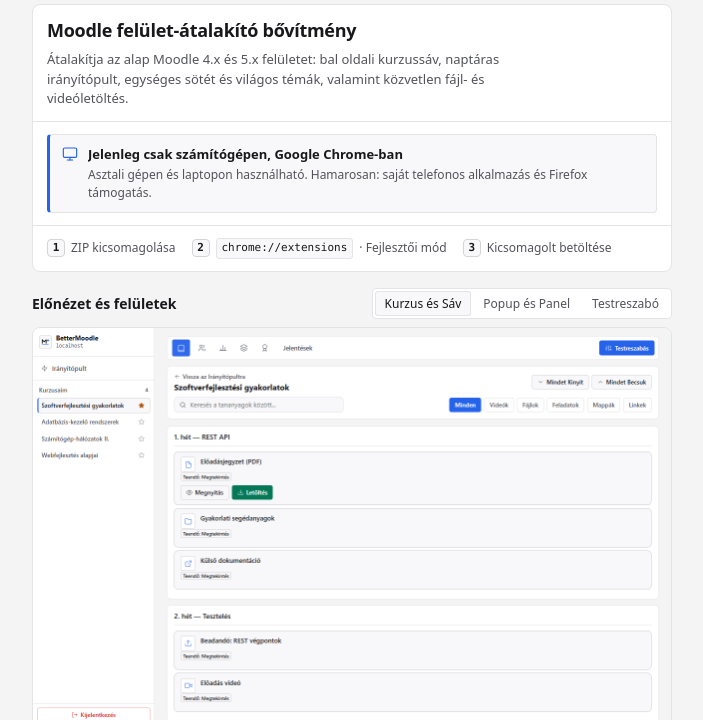
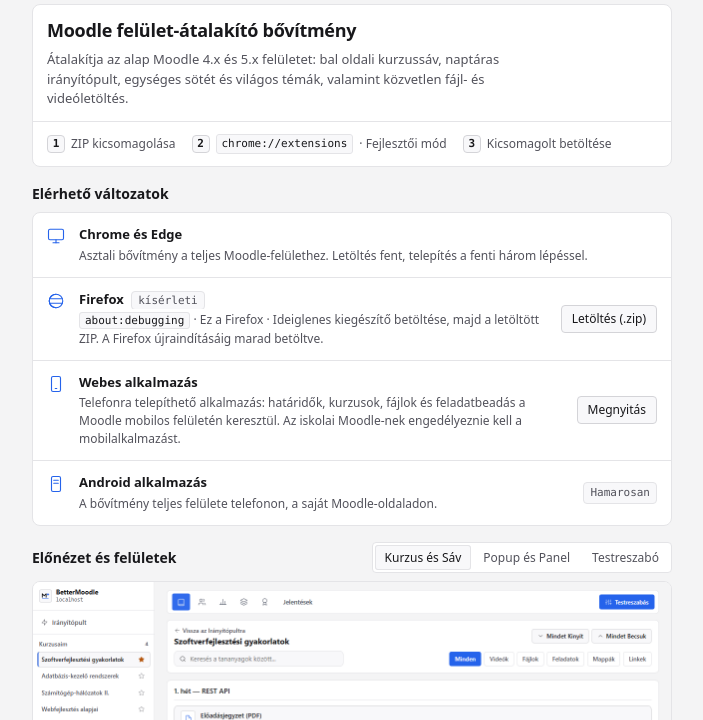
Before and after one commit to CsPS0/BetterMoodle, a browser extension: page website/index.html in a window 1280 px wide. Shown: the part 80-800 px from the top of the page, without its empty margins (288-991 px from the left). Drawn offline with Linux system fonts and the light colour scheme.

Commit message:
Add Firefox build, release all apps, list them on the website
- package.mjs --target firefox builds BetterMoodle-firefox.zip with
  background scripts, a sidebar instead of the side panel and a Gecko
  add-on id; popup and background open the sidebar on Firefox
- release.yml builds the Chrome and Firefox extensions, the web app
  ZIP and, when android/ is present, the Android APK (release-signed
  with repository secrets, otherwise debug-signed)
- New ci.yml runs verify and packages both extensions on every push
- pages.yml publishes the web app under /app/ next to the website
- Website lists the available versions: Chrome/Edge, Firefox
  (experimental), the web app and the upcoming Android app

```diff
--- a/extension/popup/popup.js
+++ b/extension/popup/popup.js
@@ -122,6 +122,12 @@ document.addEventListener('DOMContentLoaded', async () => {
 
   // Side Panel & Options Navigation
   document.getElementById('openSidePanelBtn').addEventListener('click', async () => {
+    // Firefox has a sidebar instead of the side panel; open() must run synchronously in the click handler.
+    const sidebar = (globalThis.browser || chrome).sidebarAction;
+    if (!chrome.sidePanel && sidebar && typeof sidebar.open === 'function') {
+      sidebar.open().catch(() => {}).finally(() => window.close());
+      return;
+    }
     try {
       if (chrome.sidePanel && typeof chrome.sidePanel.open === 'function' && activeTab?.windowId) {
         await chrome.sidePanel.open({ windowId: activeTab.windowId });
--- a/website/index.html
+++ b/website/index.html
@@ -10,7 +10,7 @@
     } catch (_) {}
   </script>
   <title>BetterMoodle</title>
-  <meta name="description" content="Moodle felület-átalakító és fájlletöltő bővítmény." />
+  <meta name="description" content="Moodle felület-átalakító bővítmény Chrome-hoz és Firefoxhoz, telepíthető webes alkalmazással." />
   <link rel="canonical" href="https://csps0.github.io/BetterMoodle/" />
 
   <!-- Open Graph (Discord, Facebook, Instagram, Messenger, WhatsApp, LinkedIn) -->
@@ -19,7 +19,7 @@
   <meta property="og:locale" content="hu_HU" />
   <meta property="og:url" content="https://csps0.github.io/BetterMoodle/" />
   <meta property="og:title" content="BetterMoodle" />
-  <meta property="og:description" content="Moodle felület-átalakító és fájlletöltő bővítmény." />
+  <meta property="og:description" content="Moodle felület-átalakító bővítmény Chrome-hoz és Firefoxhoz, telepíthető webes alkalmazással." />
   <meta property="og:image" content="https://csps0.github.io/BetterMoodle/assets/og-image.png?v=2" />
   <meta property="og:image:secure_url" content="https://csps0.github.io/BetterMoodle/assets/og-image.png?v=2" />
   <meta property="og:image:type" content="image/png" />
@@ -30,7 +30,7 @@
   <!-- Large preview card (X/Twitter; Discord also uses it to show the big image) -->
   <meta name="twitter:card" content="summary_large_image" />
   <meta name="twitter:title" content="BetterMoodle" />
-  <meta name="twitter:description" content="Moodle felület-átalakító és fájlletöltő bővítmény." />
+  <meta name="twitter:description" content="Moodle felület-átalakító bővítmény Chrome-hoz és Firefoxhoz, telepíthető webes alkalmazással." />
   <meta name="twitter:image" content="https://csps0.github.io/BetterMoodle/assets/og-image.png?v=2" />
   <meta name="twitter:image:alt" content="BetterMoodle felület előnézet" />
 
@@ -101,24 +101,75 @@
         </div>
 
         <div class="settings-row">
-          <div class="availability-note" role="note">
-            <svg width="16" height="16" viewBox="0 0 24 24" fill="none" stroke="currentColor" stroke-width="1.75" stroke-linecap="round" stroke-linejoin="round" aria-hidden="true">
-              <rect x="2" y="3" width="20" height="14" rx="2" />
-              <line x1="8" y1="21" x2="16" y2="21" />
-              <line x1="12" y1="17" x2="12" y2="21" />
-            </svg>
-            <div class="availability-text">
-              <span class="row-label">Jelenleg csak számítógépen, Google Chrome-ban</span>
-              <span class="row-desc">Asztali gépen és laptopon használható. Hamarosan: saját telefonos alkalmazás és Firefox támogatás.</span>
-            </div>
+          <div class="step-strip" aria-label="Telepítési lépések Chrome-ban">
+            <span class="step-item"><span class="step-num">1</span> ZIP kicsomagolása</span>
+            <span class="step-item"><span class="step-num">2</span> <code>chrome://extensions</code> · Fejlesztői mód</span>
+            <span class="step-item"><span class="step-num">3</span> Kicsomagolt betöltése</span>
+          </div>
+        </div>
+      </div>
+    </section>
+
+    <!-- Platforms -->
+    <section class="section-block" aria-labelledby="platforms-heading">
+      <div class="section-bar">
+        <h2 class="section-heading" id="platforms-heading">Elérhető változatok</h2>
+      </div>
+      <div class="settings-group">
+        <div class="settings-row">
+          <svg class="platform-icon" width="18" height="18" viewBox="0 0 24 24" fill="none" stroke="currentColor" stroke-width="1.5" stroke-linecap="round" stroke-linejoin="round" aria-hidden="true">
+            <rect x="2" y="3" width="20" height="14" rx="2" />
+            <line x1="8" y1="21" x2="16" y2="21" />
+            <line x1="12" y1="17" x2="12" y2="21" />
+          </svg>
+          <div class="row-info">
+            <span class="row-label">Chrome és Edge</span>
+            <span class="row-desc">Asztali bővítmény a teljes Moodle-felülethez. Letöltés fent, telepítés a fenti három lépéssel.</span>
           </div>
         </div>
 
         <div class="settings-row">
-          <div class="step-strip" aria-label="Telepítési lépések">
-            <span class="step-item"><span class="step-num">1</span> ZIP kicsomagolása</span>
-            <span class="step-item"><span class="step-num">2</span> <code>chrome://extensions</code> · Fejlesztői mód</span>
-            <span class="step-item"><span class="step-num">3</span> Kicsomagolt betöltése</span>
+          <svg class="platform-icon" width="18" height="18" viewBox="0 0 24 24" fill="none" stroke="currentColor" stroke-width="1.5" stroke-linecap="round" stroke-linejoin="round" aria-hidden="true">
+            <circle cx="12" cy="12" r="9" />
+            <path d="M12 3a9 9 0 0 0 0 18" />
+            <path d="M3.6 9h16.8" />
+            <path d="M3.6 15h16.8" />
+          </svg>
+          <div class="row-info">
+            <span class="row-label">Firefox <span class="version-pill">kísérleti</span></span>
+            <span class="row-desc"><code>about:debugging</code> · Ez a Firefox · Ideiglenes kiegészítő betöltése, majd a letöltött ZIP. A Firefox újraindításáig marad betöltve.</span>
+          </div>
+          <div class="row-control">
+            <a href="https://github.com/CsPS0/BetterMoodle/releases/latest/download/BetterMoodle-firefox.zip" class="btn-secondary" title="Firefox-változat letöltése a GitHubról">Letöltés (.zip)</a>
+          </div>
+        </div>
+
+        <div class="settings-row">
+          <svg class="platform-icon" width="18" height="18" viewBox="0 0 24 24" fill="none" stroke="currentColor" stroke-width="1.5" stroke-linecap="round" stroke-linejoin="round" aria-hidden="true">
+            <rect x="6" y="2" width="12" height="20" rx="2" />
+            <line x1="11" y1="18" x2="13" y2="18" />
+          </svg>
+          <div class="row-info">
+            <span class="row-label">Webes alkalmazás</span>
+            <span class="row-desc">Telefonra telepíthető alkalmazás: határidők, kurzusok, fájlok és feladatbeadás a Moodle mobilos felületén keresztül. Az iskolai Moodle-nek engedélyeznie kell a mobilalkalmazást.</span>
+          </div>
+          <div class="row-control">
+            <a href="app/" class="btn-secondary" title="A webes alkalmazás megnyitása">Megnyitás</a>
+          </div>
+        </div>
+
+        <div class="settings-row">
+          <svg class="platform-icon" width="18" height="18" viewBox="0 0 24 24" fill="none" stroke="currentColor" stroke-width="1.5" stroke-linecap="round" stroke-linejoin="round" aria-hidden="true">
+            <rect x="6" y="2" width="12" height="20" rx="2" />
+            <path d="M9 7h6" />
+            <path d="M9 11h6" />
+          </svg>
+          <div class="row-info">
+            <span class="row-label">Android alkalmazás</span>
+            <span class="row-desc">A bővítmény teljes felülete telefonon, a saját Moodle-oldaladon.</span>
+          </div>
+          <div class="row-control">
+            <span class="version-pill">Hamarosan</span>
           </div>
         </div>
       </div>
--- a/website/styles.css
+++ b/website/styles.css
@@ -301,6 +301,10 @@ a {
   transition: background-color 120ms ease-out, transform 60ms ease-out;
 }
 
+a.btn-secondary {
+  text-decoration: none;
+}
+
 .btn-secondary:hover {
   background-color: var(--bg-hover);
 }
@@ -578,6 +582,10 @@ kbd {
     align-items: flex-start;
   }
 
+  .platform-icon {
+    display: none;
+  }
+
   .row-control {
     width: 100%;
     justify-content: flex-start;
@@ -631,6 +639,23 @@ kbd {
 
 .availability-text .row-label {
   white-space: normal;
+}
+
+.platform-icon {
+  flex-shrink: 0;
+  align-self: flex-start;
+  margin-top: 2px;
+  color: var(--accent);
+}
+
+.row-label .version-pill {
+  margin-left: 4px;
+  font-weight: 500;
+}
+
+.row-desc code {
+  font-family: var(--font-mono);
+  font-size: 11px;
 }
 
 /* --------------------------------------------------------------------------
```
Also changed, not shown: extension/background.js (+8 -0 lines), scripts/package.mjs (+44 -7 lines), 5 other files.
